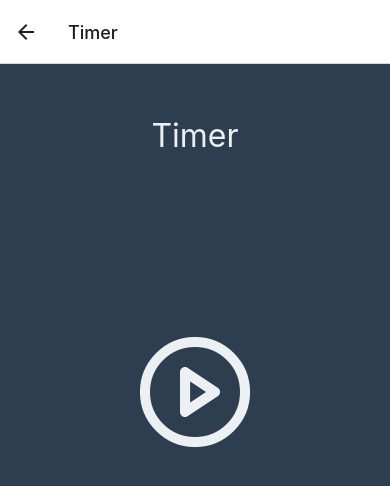
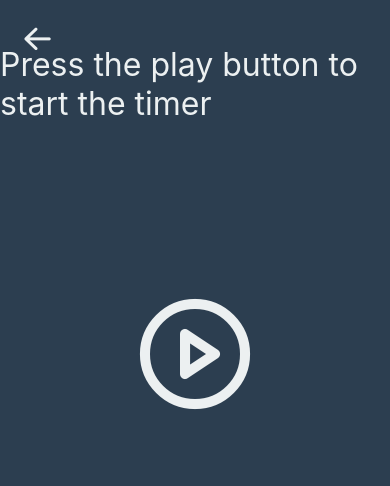
Before and after one commit to MariaCHelena/study-pomodoro, a React Native app: screen /Timer in a window 390 px wide. Shown: the top 486 px of the page. Built offline with nearby package versions, Linux system fonts and the light colour scheme.

Commit message:
removing header fixing screens style and adding go back button

```diff
--- a/src/Rotas.js
+++ b/src/Rotas.js
@@ -10,7 +10,11 @@ const Stack = createNativeStackNavigator();
 
 export default function Rotas(){
     return <NavigationContainer>
-        <Stack.Navigator>
+        <Stack.Navigator
+            screenOptions={{
+                headerShown: false,
+            }}
+        >
             <Stack.Screen name="Home" component={Home} />
             <Stack.Screen name="Timer" component={Timer}/>
             <Stack.Screen name="Configurations" component={Configurations} />
--- /dev/null
+++ b/src/components/Header/index.js
@@ -0,0 +1,35 @@
+import React from "react";
+import { TouchableWithoutFeedback, StyleSheet } from "react-native";
+import { View } from "react-native-animatable";
+import Icon from 'react-native-vector-icons/AntDesign';
+import { useNavigation } from '@react-navigation/native';
+
+export default function Header({ iconColor }) {
+    const navigation = useNavigation()
+
+    return <View style={styles.main}>
+        <TouchableWithoutFeedback
+            onPress={() => navigation.goBack()}
+        >
+            <Icon
+                style={[styles.icon, {color: iconColor}]}
+                name="arrowleft"
+                size={35}
+            />
+        </TouchableWithoutFeedback>
+    </View>
+}
+
+const styles = StyleSheet.create({
+    main: {
+        position: 'absolute',
+        top: 0,
+        left: 0,
+        paddingLeft: 20,
+        paddingTop: 20,
+        width: "100%"
+    },
+    icon: {
+
+    }
+})
--- a/src/components/Telas/style.js
+++ b/src/components/Telas/style.js
@@ -5,9 +5,9 @@ export default function styled(tema) {
         tela: {
             flex: 1,
             alignItems: 'center',
-            paddingHorizontal: 32,
+            padding: 52,
             justifyContent: 'center',
-            paddingBottom: 64,
+            paddingVertical: 64,
             backgroundColor: tema.background,
         }
     })
--- a/src/pages/Configurations/index.js
+++ b/src/pages/Configurations/index.js
@@ -5,7 +5,7 @@ import Telas from "../../components/Telas";
 import { styles } from "./style";
 import { timerContext } from "../../contexts/timerContext";
 import { themeContext } from "../../contexts/themeContext";
-
+import Header from "../../components/Header";
 
 export default function Configurations() {
   const { temaAtual, setTemaAtual, temaEscolhido } = useContext(themeContext)
@@ -20,7 +20,8 @@ export default function Configurations() {
   }
 
   return (
-    <Telas>
+    <Telas style={style.main}>
+      <Header iconColor={temaEscolhido.text}/>
       <View style={style.main}>
         <Text style={style.title}>Configurations</Text>
         <View style={style.container}>
@@ -60,7 +61,7 @@ export default function Configurations() {
           </View>
         </View>
         <View style={[style.container, style.themeContainer]}>
-          <Text style={style.titleContainer}>Tema: {temaAtual}</Text>
+          <Text style={style.titleContainer}>Theme: {temaAtual === 'escuro' ? 'dark' : 'light'}</Text>
           <Switch
             value={temaAtual === 'escuro' ? true : false}
             onValueChange={() => temaAtual === 'escuro' ?
--- a/src/pages/Configurations/style.js
+++ b/src/pages/Configurations/style.js
@@ -3,9 +3,10 @@ import { StyleSheet } from "react-native";
 export const styles = (tema) => {
     return StyleSheet.create({
         main: {
+            alignItems: "center",
             flex: 1,
-            alignItems: "flex-start",
             justifyContent: "flex-start",
+            paddingVertical: 32,
             width: "100%"
         },
         title: {
@@ -13,7 +14,7 @@ export const styles = (tema) => {
             color: tema.text,
             fontWeight: "bold",
             textTransform: "uppercase",
-            marginVertical: 12,
+            marginBottom: 12,
         },
         container: {
             width: "100%",
--- a/src/pages/Home/index.js
+++ b/src/pages/Home/index.js
@@ -14,7 +14,7 @@ export default function Home({ navigation }) {
     const {focus} = useContext(timerContext)
 
     return <Telas styles={style.main}>
-        <Text style={style.welcome}>Welcome to Study Pomodoro! {focus}</Text>
+        <Text style={style.welcome}>Welcome to Study Pomodoro!</Text>
         <Text style={style.motivation}>Study consistently to accomplish your goals.</Text>
         <View style={style.buttonsWrapper}>
             <TouchableOpacity
--- a/src/pages/Home/style.js
+++ b/src/pages/Home/style.js
@@ -6,9 +6,9 @@ export default function styles(tema) {
             fontWeight: 'bold',
             fontSize: 30,
             color: tema.yellow,
-            marginTop: 16,
             marginBottom: '10%',
             textAlign: "center",
+            elevation: 4,
         },
         motivation: {
             fontSize: 18,
--- a/src/pages/Timer/index.js
+++ b/src/pages/Timer/index.js
@@ -2,7 +2,6 @@ import React, { useContext, useEffect, useState } from "react";
 import { Pressable, Text, TouchableOpacity, View } from "react-native";
 
 import styles from "./style";
-import { cores } from "../../style";
 
 import Telas from "../../components/Telas";
 import Icon from 'react-native-vector-icons/Feather';
@@ -11,6 +10,7 @@ import TimerPauseButton from "../../components/TimerPauseButton";
 
 import { themeContext } from "../../contexts/themeContext";
 import { timerContext } from "../../contexts/timerContext";
+import Header from "../../components/Header";
 
 export default function Home() {
 
@@ -74,8 +74,9 @@ export default function Home() {
     }, [timerCount])
 
     return <Telas style={style.main}>
+        <Header iconColor={temaEscolhido.text}/>
         <View style={style.header}>
-            <Text style={style.text}>{showClock ? `${timerMode} time!` : "Timer"}</Text>
+            <Text style={style.text}>{showClock ? `${timerMode} time!` : "Press the play button to start the timer"}</Text>
         </View>
         <View style={style.clockArea}>
             {showClock ? <View>
--- a/src/pages/Timer/style.js
+++ b/src/pages/Timer/style.js
@@ -15,6 +15,7 @@ export default function styles(pause, tema) {
             height: "20%",
             justifyContent: "center",
             alignItems: "center",
+            textAlign: "center"
         },
         clockArea: {
             flexGrow: 1,
@@ -43,7 +44,8 @@ export default function styles(pause, tema) {
             elevation: 5
         },
         textButton: {
-
+            color: tema.dark,
+            fontWeight: 'bold'
         },
         cancelButton: {
             backgroundColor: tema.green,
--- a/src/style.js
+++ b/src/style.js
@@ -16,7 +16,7 @@ export const cores = {
 }
 
 export const escuro = {
-    dark: "#34495E",
+    dark: "#212121",
     background: "#2C3E50",
     text: "#ECF0F1",
     white: "#ECF0F1",
```
